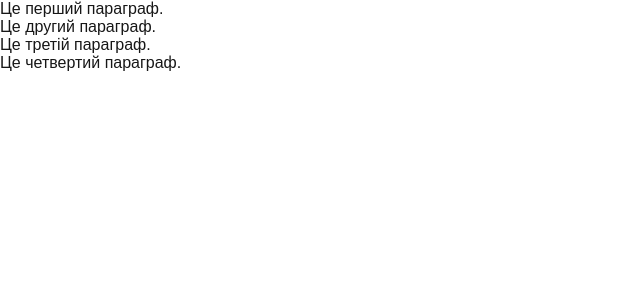
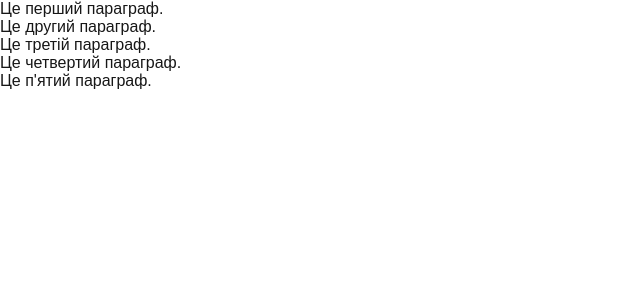
Before and after one commit to OleksandrTrokhymchuk/gitbranchtest, a Next.js app: page / in a window 1280 px wide. Shown: the top 300 px of the page, without its empty margins (0-640 px from the left). Built offline with nearby package versions, Linux system fonts and the light colour scheme.

Commit message:
add fifth paragraph

```diff
--- a/src/app/page.tsx
+++ b/src/app/page.tsx
@@ -9,6 +9,7 @@ export default function Home() {
         <p>Це другий параграф.</p>
         <p>Це третій параграф.</p>
         <p>Це четвертий параграф.</p>
+        <p>Це п'ятий параграф.</p>
       </main>
     </>
   );
```
